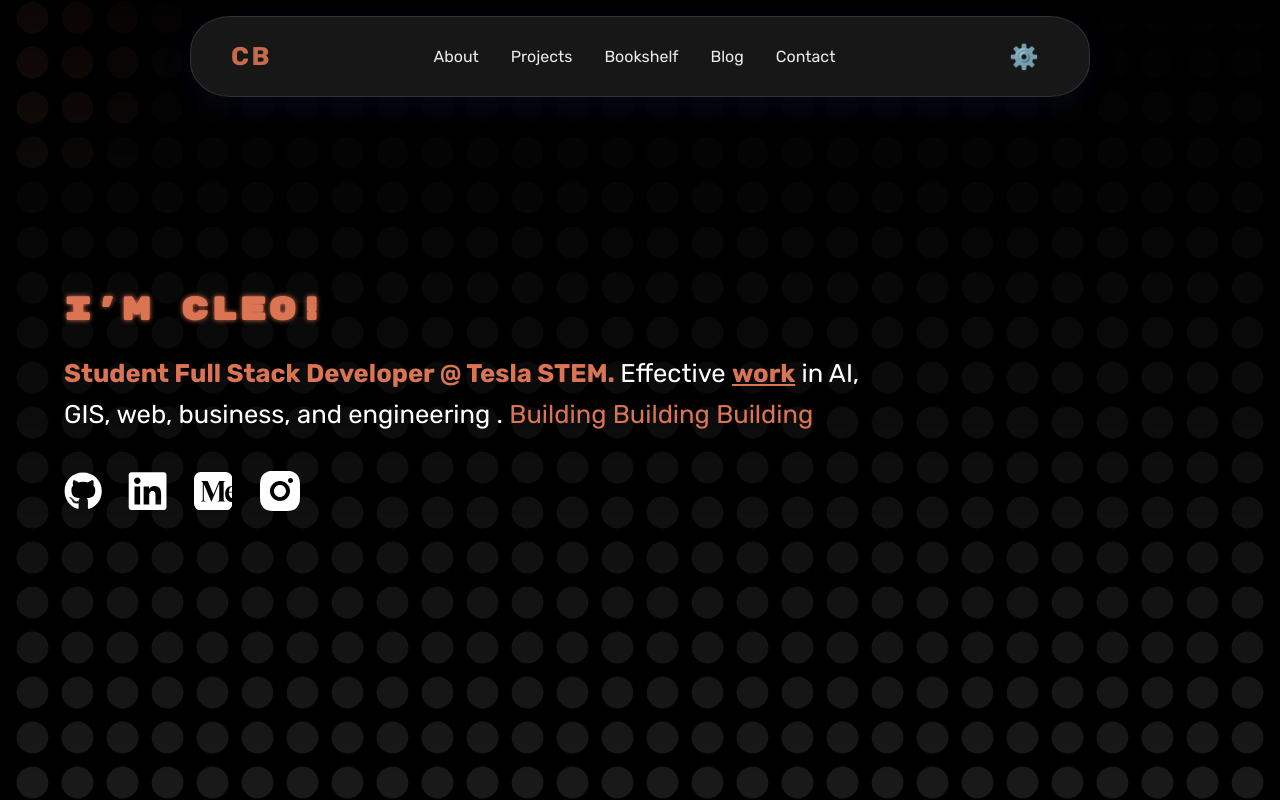
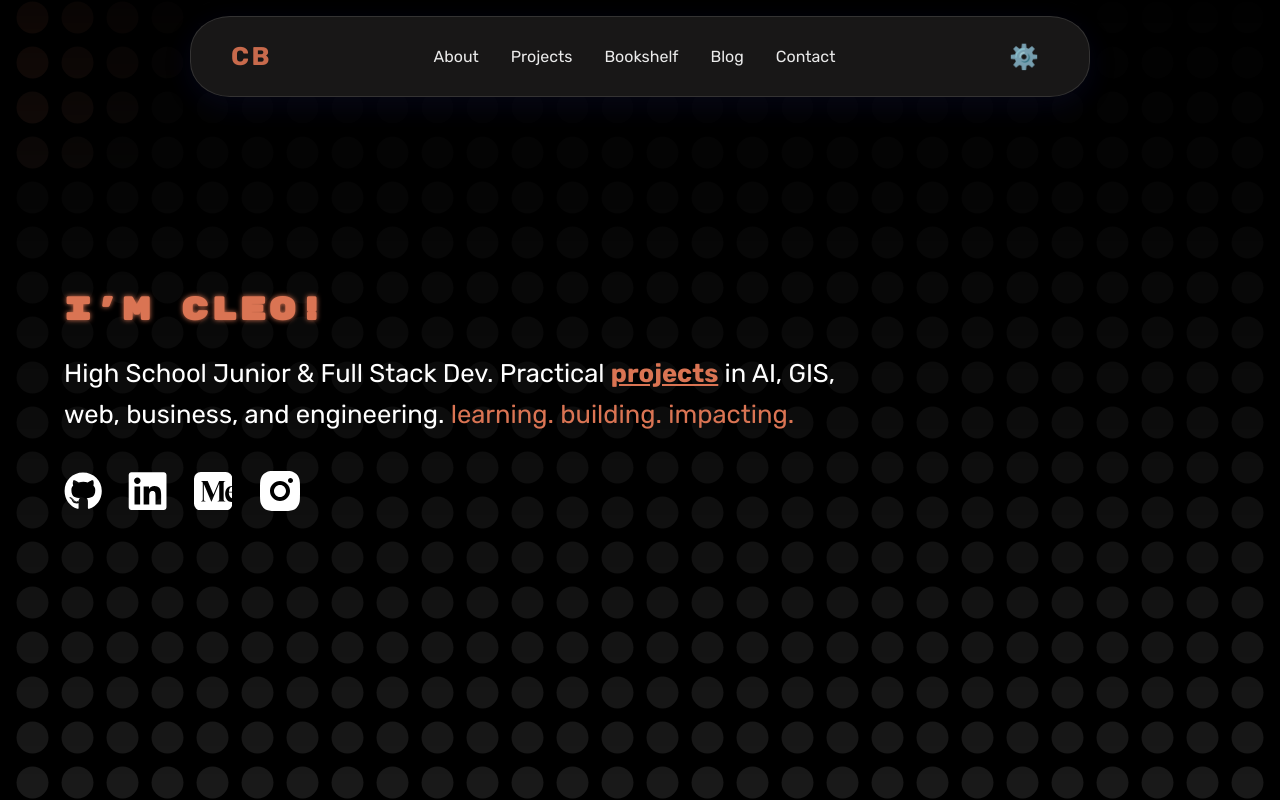
Before and after one commit to CleeYOpro/potential-parakeet, a React (Create React App) app: page / in a window 1280 px wide. Built offline with nearby package versions, Linux system fonts and the light colour scheme.

Commit message:
update hero

```diff
--- a/src/components/Hero.js
+++ b/src/components/Hero.js
@@ -60,9 +60,6 @@ const Description = styled.p`
 
 const HighlightedText = styled.span`
   color: var(--primary-color);
-  transition: all 0.3s ease;
-
-  &:hover {
   background: linear-gradient(
     120deg,
     var(--primary-color) 0%,
@@ -75,20 +72,11 @@ const HighlightedText = styled.span`
   background-clip: text;
   -webkit-background-clip: text;
   color: transparent;
-    animation: ${shine} 1s linear infinite;
-  }
+  animation: ${shine} 3s linear infinite; // run continuously
 `;
 
-const TeslaLink = styled.a`
-  color: var(--primary-color);
-  text-decoration: none;
-  transition: color 0.3s ease;
-  font-weight: bold;
 
-  &:hover {
-    color: #fff;
-  }
-`;
+
 
 const WorkLink = styled.a`
   color: var(--primary-color);
@@ -117,15 +105,9 @@ const Hero = () => {
       <HeroContent>
         <Title>I'M CLEO!</Title>
         <Description>
-          <TeslaLink
-            href="https://www.usnews.com/education/best-high-schools/washington/districts/lake-washington-school-district/tesla-stem-high-school-146690"
-            target="_blank"
-            rel="noopener noreferrer"
-          >
-            Student Full Stack Developer @ Tesla STEM.{" "}
-          </TeslaLink>
-          Effective <WorkLink href="#projects">work</WorkLink> in AI, GIS, web, business, and engineering
-          . <HighlightedText>Building Building Building</HighlightedText>
+          High School Junior & Full Stack Dev.{" "}
+          Practical <WorkLink href="#projects">projects</WorkLink> in AI, GIS, web, business, and engineering.
+        <HighlightedText>{" "}learning. building. impacting.</HighlightedText>
         </Description>
         <IconsContainer>
           <SocialIcons />
--- a/src/components/TechStack.js
+++ b/src/components/TechStack.js
@@ -109,7 +109,7 @@ const CarouselContainer = styled.div`
 
 const CarouselTrack = styled.div`
   display: flex;
-  animation: ${infiniteScroll} 30s linear infinite;
+  animation: ${infiniteScroll} 60s linear infinite;
   width: fit-content;
 `;
 
```
Also changed, not shown: public/circle.html (deleted, +0 -11 lines), public/fonts/karnivore.digit.ttf (deleted), 2 other files (tests, documents, lock files or other folders). Lines whose indentation alone changed are shown as unchanged.
